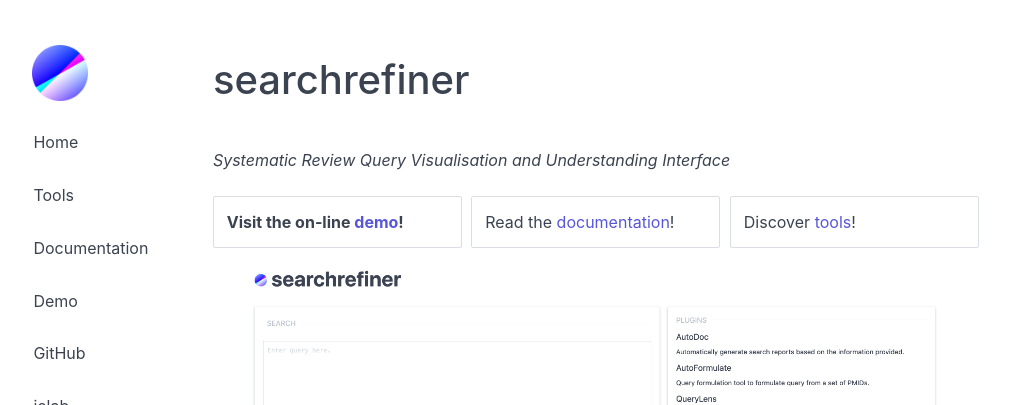
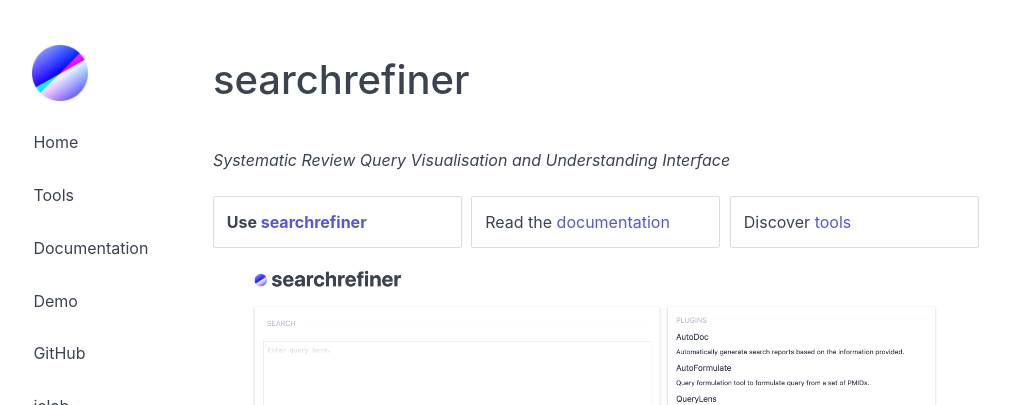
Before and after one commit to ielab/searchrefiner, a Jekyll site: the page built from docs/index.md, in a window 1280 px wide. Shown: the top 405 px of the page, without its empty margins (141-1151 px from the left). Built offline with Jekyll 4.4.1, drawn with Linux system fonts in a browser that asks for light colours; our own code applies the rules of GitHub Pages for plain Markdown files.

Commit message:
Small update.

```diff
--- a/docs/index.md
+++ b/docs/index.md
@@ -18,21 +18,21 @@
     <div>
         <article class="card">
             <footer>
-                 <b>Visit the on-line <a href="https://ielab-sysrev2.uqcloud.net">demo</a>!</b>
+                 <b>Use <a href="https://ielab-sysrev2.uqcloud.net">searchrefiner</a></b>
             </footer>
         </article>
     </div>
     <div>
         <article class="card">
             <footer>
-                 Read the <a href="documentation">documentation</a>!
+                 Read the <a href="documentation">documentation</a>
             </footer>
         </article>
     </div>
     <div>
         <article class="card">
             <footer>
-                 Discover <a href="tools">tools</a>!
+                 Discover <a href="tools">tools</a>
             </footer>
         </article>
     </div>
```
